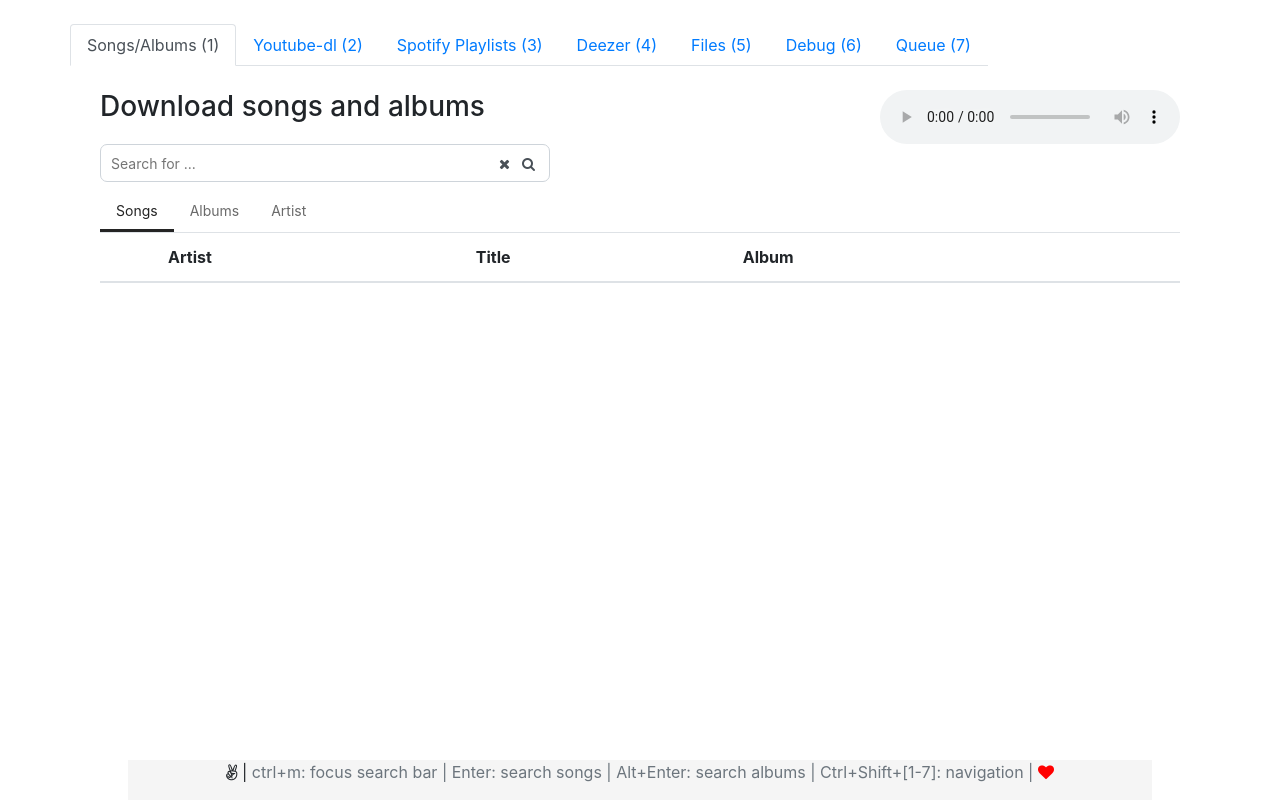
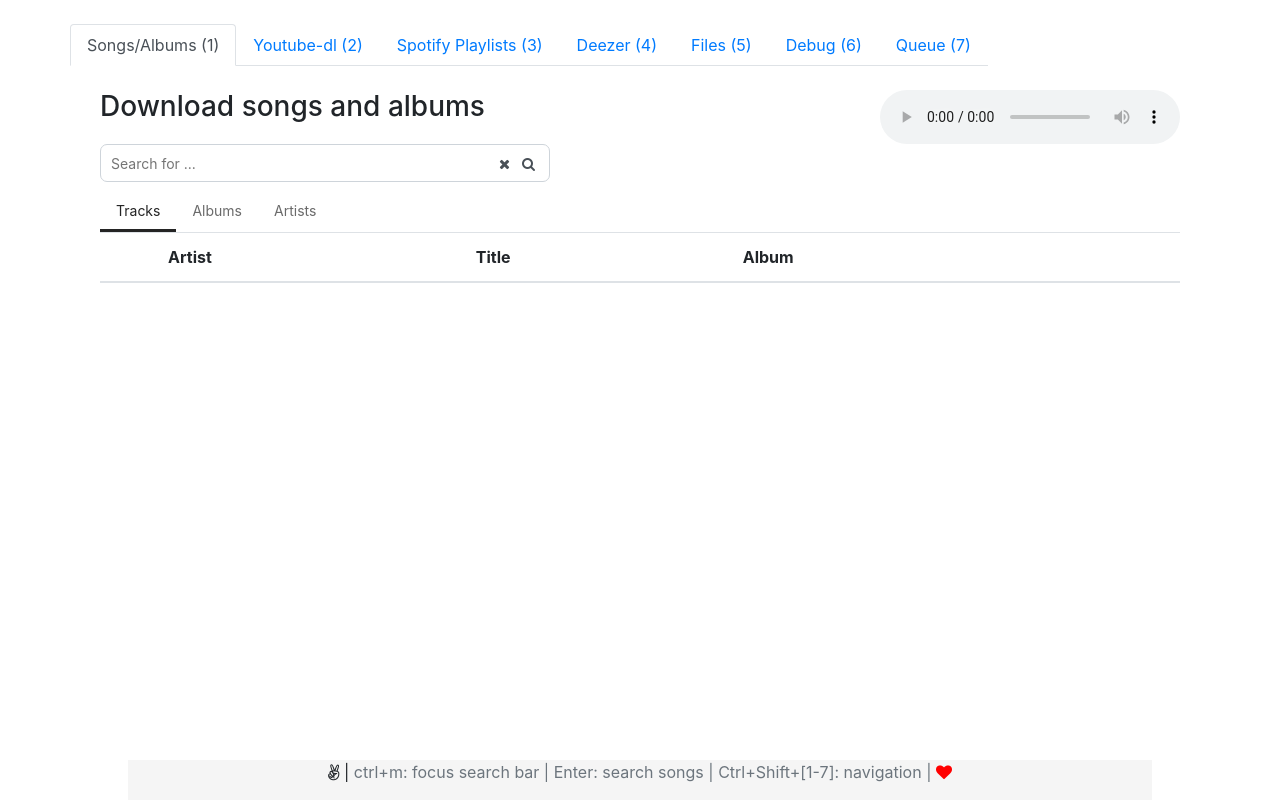
Before and after one commit to kmille/deezer-downloader, a Flask app: template deezer_downloader/web/templates/index.html in a window 1280 px wide. Run offline with Flask 3, Linux system fonts and the light colour scheme; the template is opened without the code that fills it, so the values that code supplies are empty; parts of the project's set-up code (start-up, migrations or seed data) failed here and were passed over.

Commit message:
Fix: bugs from comment

```diff
--- a/deezer_downloader/deezer.py
+++ b/deezer_downloader/deezer.py
@@ -456,11 +456,15 @@ def deezer_search(search, search_type):
         print("ERROR: search_type is wrong: {}".format(search_type))
         return []
     search = urllib.parse.quote_plus(search)
+    data = []
     try:
         if search_type == TYPE_ALBUM_TRACK:
-            resp = get_song_infos_from_deezer_website(TYPE_ALBUM, search)
+            data = get_song_infos_from_deezer_website(TYPE_ALBUM, search)
         elif search_type == TYPE_ARTIST_ALBUM:
-            resp = session.get("https://api.deezer.com/artist/{}/albums".format(search)).json()['data']
+            resp = session.get("https://api.deezer.com/artist/{}/albums".format(search))
+            resp.raise_for_status()
+            data = resp.json()
+            data = data['data']
         else:
             resp = session.get("https://api.deezer.com/search/{}?q={}".format(search_type, search))
             resp.raise_for_status()
--- a/deezer_downloader/web/static/js/custom.js
+++ b/deezer_downloader/web/static/js/custom.js
@@ -88,7 +88,9 @@ $(document).ready(function() {
 
 
     function search(type) {
-        deezer_load_list(type, $('#songs-albums-query').val());
+        const query = $('#songs-albums-query').val();
+        if (!query.length) return ;
+        deezer_load_list(type, query);
     }
 
     function deezer_load_list(type, query) {
@@ -195,10 +197,10 @@ $(document).ready(function() {
         search(search_type);
     });
 
-    $("#deezer-search-song").click(function() {
+    $("#deezer-search-track").click(function() {
         if (search_type == "track") return;
         search_type = "track";
-        $("#deezer-search-song").addClass("active");
+        $("#deezer-search-track").addClass("active");
         $("#deezer-search-album").removeClass("active");
         $("#deezer-search-artist").removeClass("active");
         search(search_type);
@@ -208,7 +210,7 @@ $(document).ready(function() {
         if (search_type == "album") return;
         search_type = "album";
         $("#deezer-search-album").addClass("active");
-        $("#deezer-search-song").removeClass("active");
+        $("#deezer-search-track").removeClass("active");
         $("#deezer-search-artist").removeClass("active");
         search(search_type);
     });
@@ -217,7 +219,7 @@ $(document).ready(function() {
         if (search_type == "artist") return;
         search_type = "artist";
         $("#deezer-search-artist").addClass("active");
-        $("#deezer-search-song").removeClass("active");
+        $("#deezer-search-track").removeClass("active");
         $("#deezer-search-album").removeClass("active");
         search(search_type);
     });
--- a/deezer_downloader/web/templates/index.html
+++ b/deezer_downloader/web/templates/index.html
@@ -87,9 +87,9 @@
         </div>
 
         <div class="tabs-category">
-            <button id="deezer-search-song" class="btn-category active" href="#">Songs</button>
+            <button id="deezer-search-track" class="btn-category active" href="#">Tracks</button>
             <button id="deezer-search-album" class="btn-category" href="#">Albums</button>
-            <button id="deezer-search-artist" class="btn-category" href="#">Artist</button>
+            <button id="deezer-search-artist" class="btn-category" href="#">Artists</button>
         </div>
 
          <table id="results" class="table">
@@ -213,7 +213,6 @@
         <span class="text-muted">
 			ctrl+m: focus search bar |
 			Enter: search songs |
-			Alt+Enter: search albums |
 			Ctrl+Shift+[1-7]: navigation |
         </span>
         <a id="werbung" href="https://www.effektiv-spenden.org/spenden-tipps/warum-und-wie-ich-spende-gastbeitrag-christoph-hartmann/"><i class="fa fas fa-heart" title="ja, klick drauf." ></i> </a>
```
Also changed, not shown: 1 other file.
